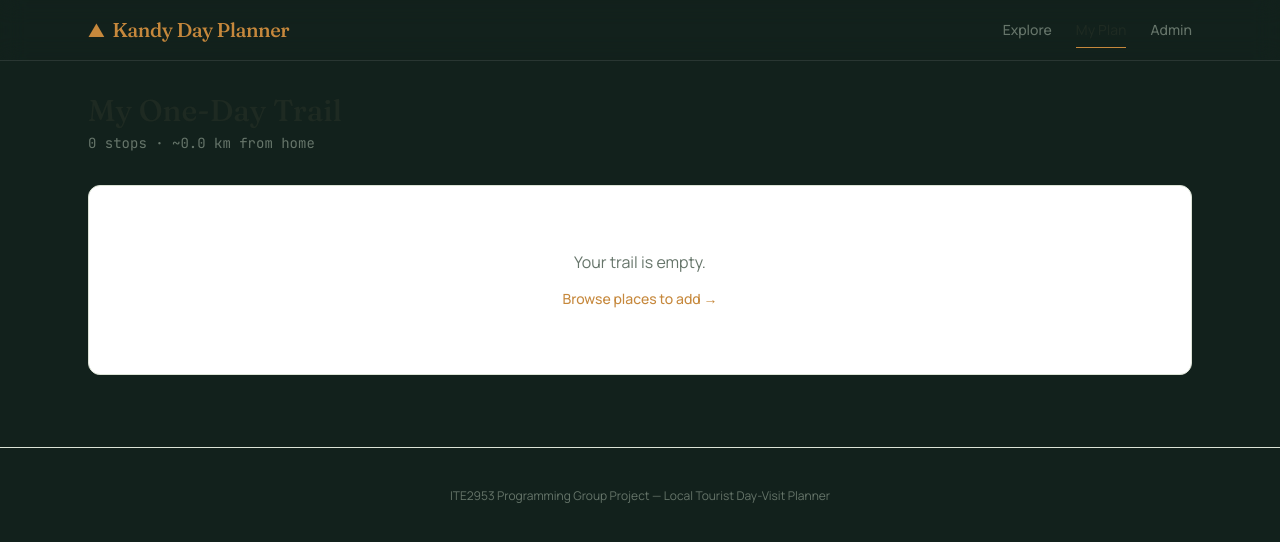
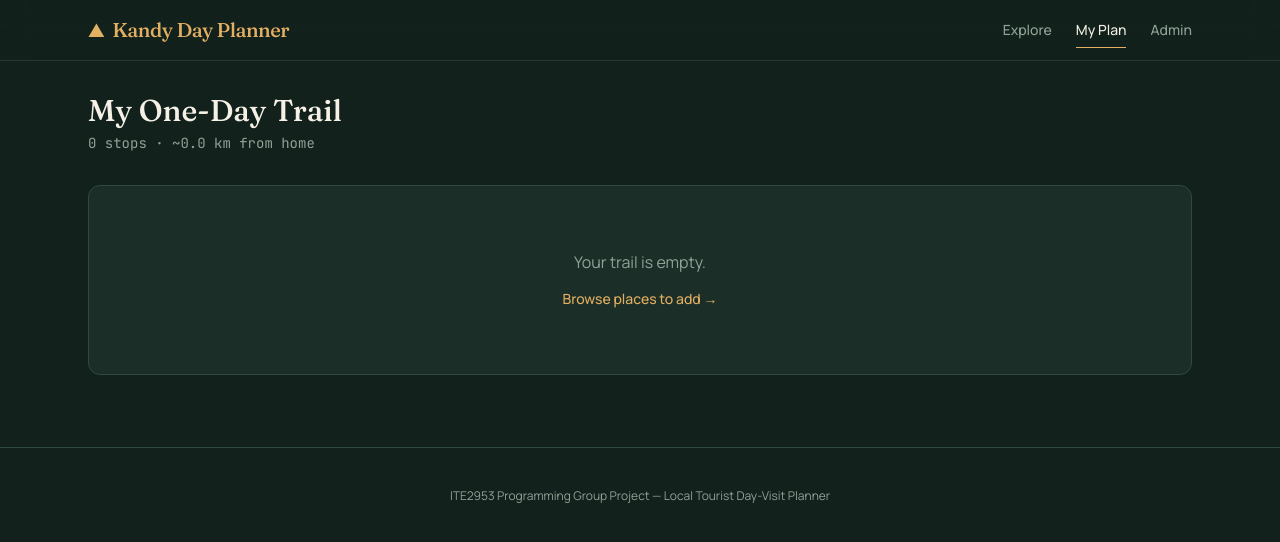
Before and after one commit to ThariduNherath/tourist-planner, a Next.js app: page /plan in a window 1280 px wide. Shown: the top 542 px of the page. Built offline with nearby package versions, Linux system fonts and the light colour scheme.

Commit message:
Update CSS for dark theme styling

```diff
--- a/app/layout.tsx
+++ b/app/layout.tsx
@@ -4,7 +4,6 @@ import "leaflet/dist/leaflet.css";
 import "./globals.css";
 import { PlanProvider } from "@/components/PlanContext";
 import NavBar from "@/components/NavBar";
-import AmbientBackground from "@/components/AmbientBackground";
 
 const display = Fraunces({ subsets: ["latin"], variable: "--font-display", weight: ["500", "600"] });
 const body = Manrope({ subsets: ["latin"], variable: "--font-body" });
@@ -18,8 +17,7 @@ export const metadata: Metadata = {
 export default function RootLayout({ children }: { children: React.ReactNode }) {
   return (
     <html lang="en" className={`${display.variable} ${body.variable} ${mono.variable}`}>
-      <body className="text-ink min-h-screen">
-        <AmbientBackground />
+      <body className="bg-bg text-ink min-h-screen">
         <PlanProvider>
           <NavBar />
           <main className="max-w-6xl mx-auto px-4 sm:px-6 py-8">{children}</main>
--- a/tailwind.config.ts
+++ b/tailwind.config.ts
@@ -6,15 +6,15 @@ const config: Config = {
   theme: {
     extend: {
       colors: {
-        bg: "#EEF2EA",
-        surface: "#FFFFFF",
-        surface2: "#F7F9F4",
-        border: "#DCE3D6",
-        gold: { DEFAULT: "#C6883C", hover: "#D89A4E" },
+        bg: "#12211C",
+        surface: "#1B2F28",
+        surface2: "#203A30",
+        border: "#2F493C",
+        gold: { DEFAULT: "#E3AF62", hover: "#EDC385" },
         jade: { DEFAULT: "#2E7350", light: "#4C9271" },
-        terracotta: "#A9714A",
-        ink: "#1E2A22",
-        muted: "#66756A",
+        terracotta: "#C98B5E",
+        ink: "#F5F1E6",
+        muted: "#8FA396",
       },
       fontFamily: {
         display: ["var(--font-display)", "serif"],
```
Also changed, not shown: app/page.tsx (indentation only), components/MapView.tsx (line endings or trailing spaces), 1 other file (tests, documents, lock files or other folders).
